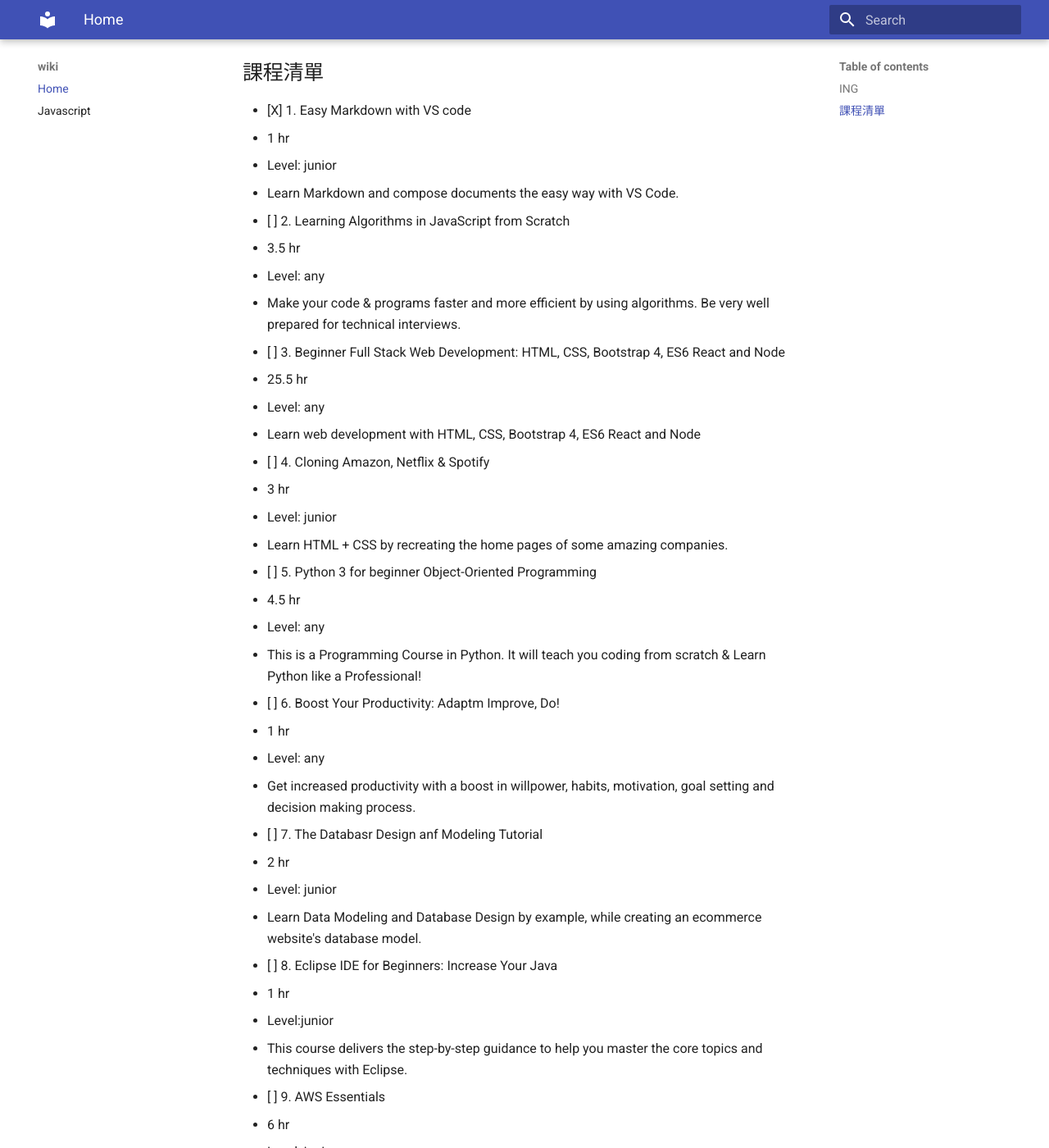
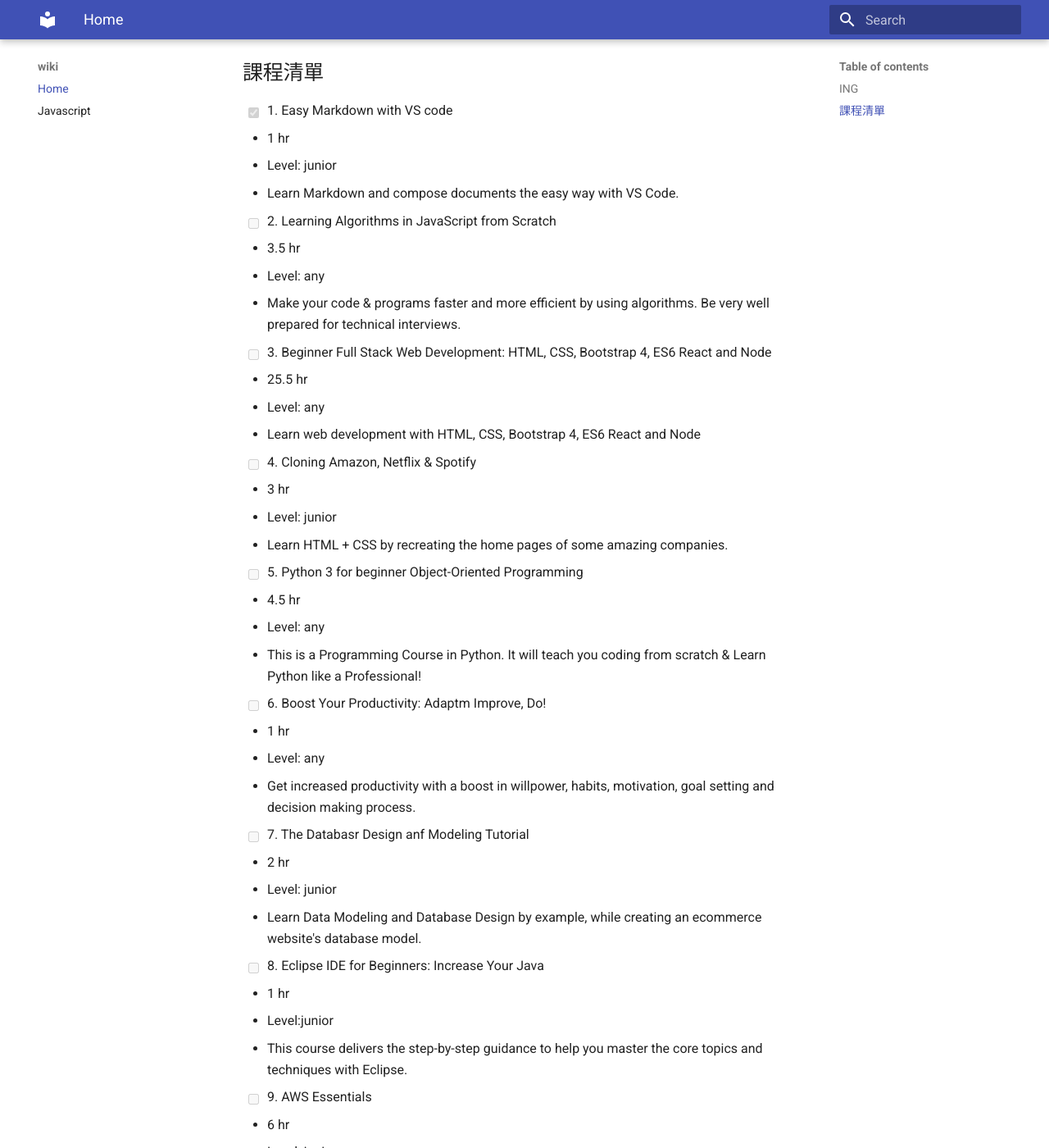
Before and after one commit to JiajunChou/wiki, an MkDocs documentation site: the page built from docs/index.md, in a window 1280 px wide and 1400 px high, scrolled down 417 px. Shown: the whole window at 82% size. Built offline with MkDocs 1.6.1 and Material for MkDocs 9.7.7, drawn with Linux system fonts in a browser that asks for light colours; old or Windows-style settings are respelled for this version of MkDocs; some of the changed text lies outside the part shown.

Commit message:
Add checkbox extension

```diff
--- a/mkdocs.yml
+++ b/mkdocs.yml
@@ -3,3 +3,5 @@ pages:
     - Home: index.md
     - Javascript: js.md
 theme: 'material'
+markdown_extensions:
+    - pymdownx.tasklist(custom_checkbox=true)
```
